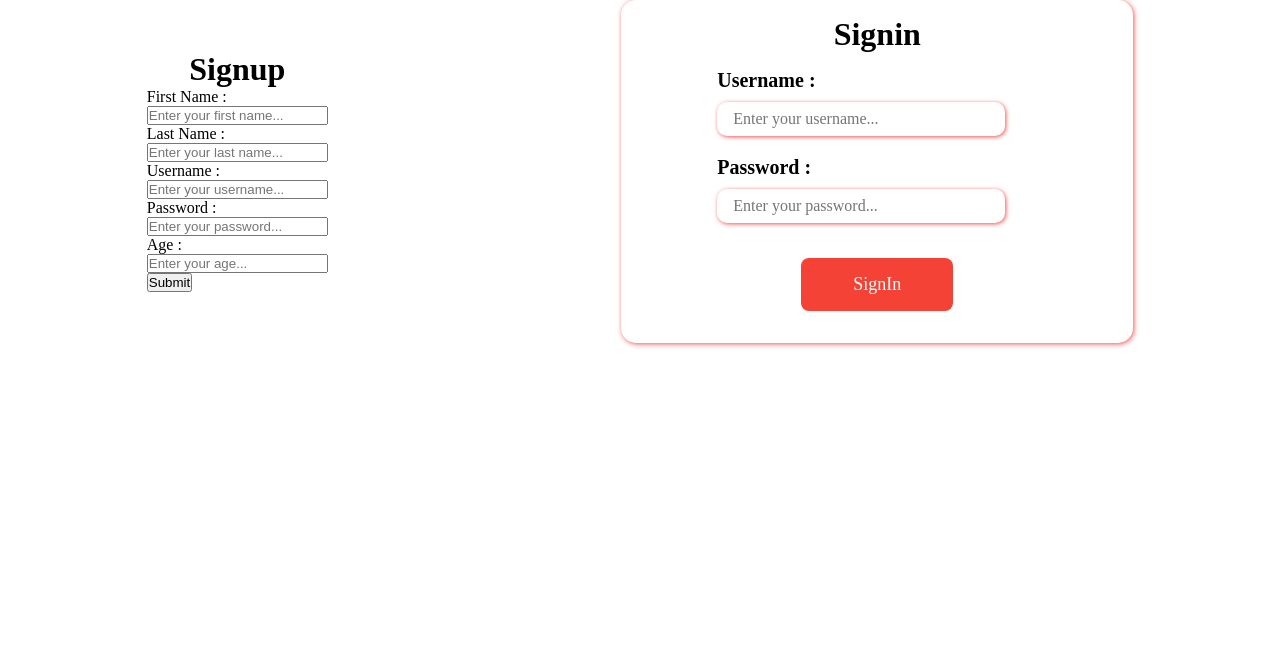
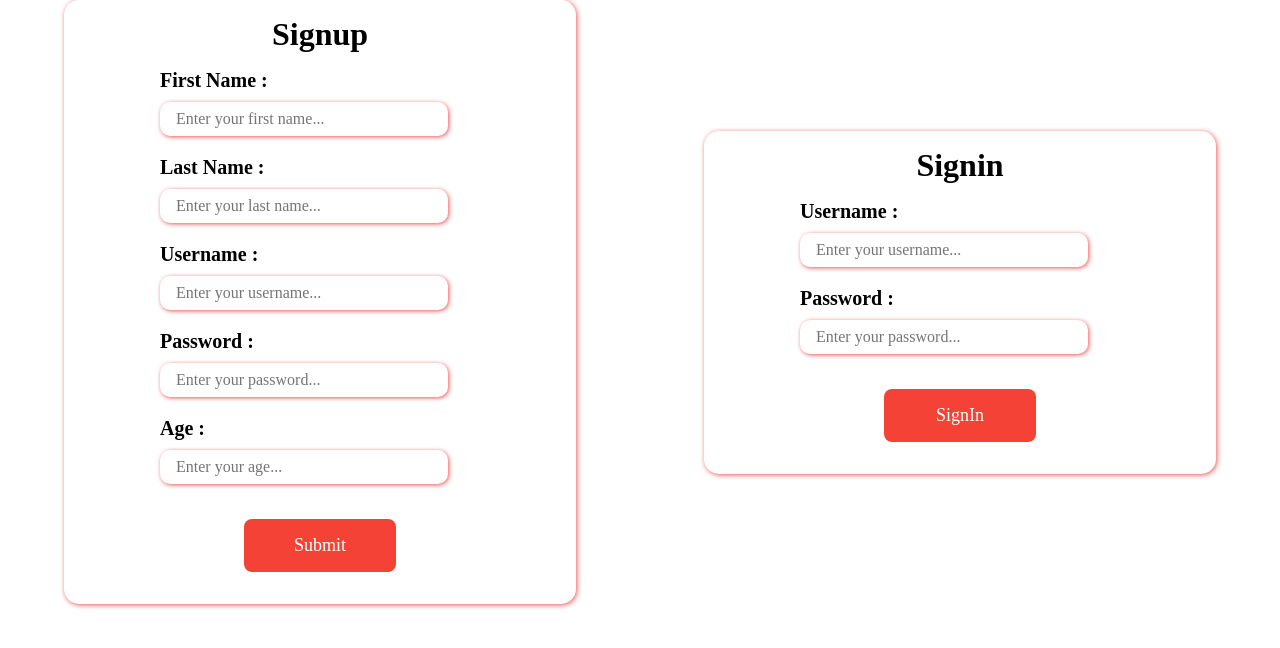
Before and after one commit to KuNaLcoder2003/NotesApp, a React (Vite) app in the folder frontend/: page /student in a window 1280 px wide. Shown: the top 648 px of the page. Built offline with nearby package versions, Linux system fonts and the light colour scheme.

Commit message:
added some styling

```diff
--- a/frontend/src/components/signup/signup.css
+++ b/frontend/src/components/signup/signup.css
@@ -0,0 +1,50 @@
+
+
+.signup-wrapper{
+    border-radius: 15px;
+    box-shadow: 1px 1px 5px #ef5350;
+    width: 40%;
+    padding: 1rem;
+    form{
+        /* border: 1px solid black; */
+        padding: 1rem;
+        width: 90%;
+        display: flex;
+        flex-direction: column;
+        align-items: center;
+        gap: 20px;
+        margin: 0 auto;
+        div{
+            width: 80%;
+            display: flex;
+            flex-direction: column;
+            /* align-items: center; */
+            gap: 10px;
+            p {
+                font-size: 20px;
+                font-weight: 600;
+            }
+            input {
+                all: unset;
+                width: 80%;
+                padding: 0.5rem 1rem;
+                box-shadow: 1px 1px 4px #EF5350;
+                border-radius: 10px;
+                /* align-self: center; */
+            }
+        }
+
+        button{
+            all: unset;
+            width: 30%;
+            border-radius: 8px;
+            font-size: 18px;
+            padding: 1rem;
+            text-align: center;
+            margin-top: 15px;
+            cursor: pointer;
+            background-color: #f44336;
+            color: white;
+        }
+    }
+}
```
